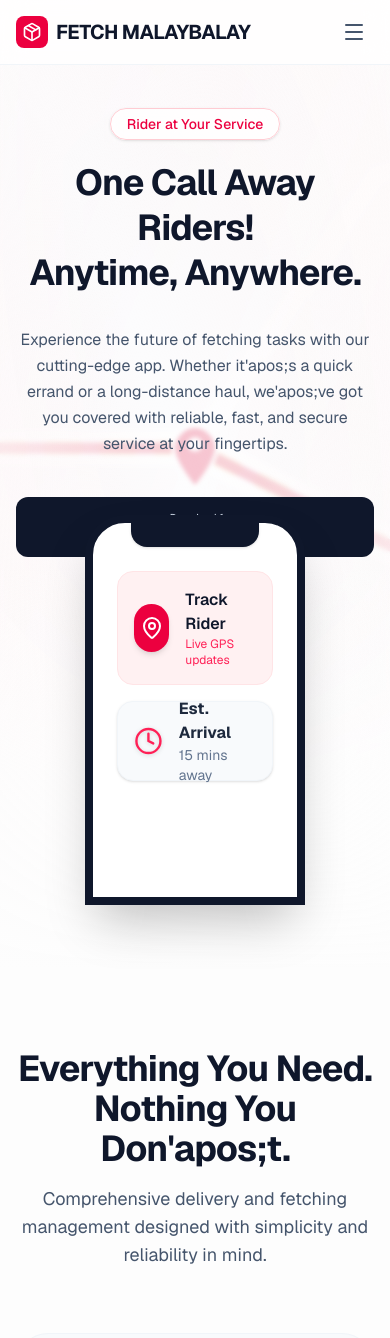
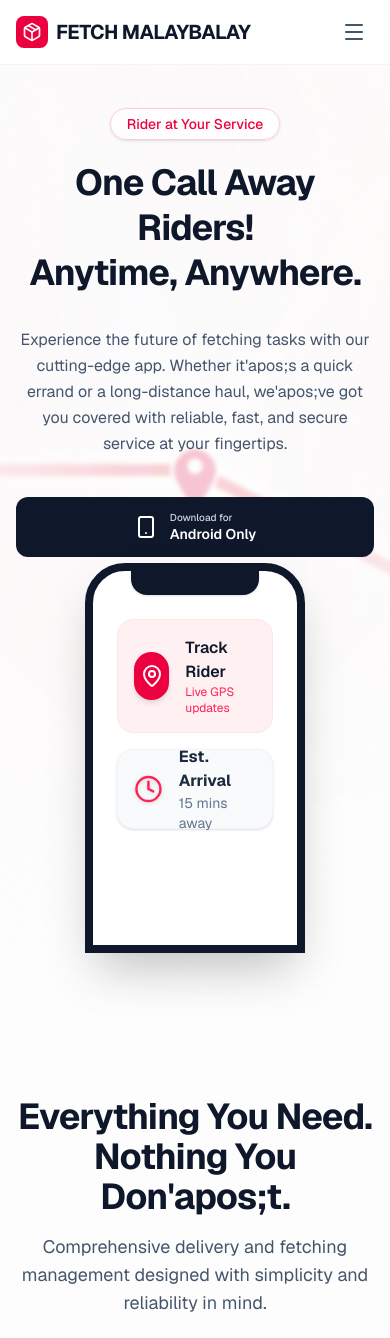
Before and after one commit to Arcelmacasling/Fetch-Landing, a Next.js app: page / in a window 390 px wide. Shown: the top 1338 px of the page. Built offline with nearby package versions, Linux system fonts and the light colour scheme.

Commit message:
Adjust mobile hero layout

```diff
--- a/app/page.tsx
+++ b/app/page.tsx
@@ -89,7 +89,7 @@
         <AnimatedMapBackground />
 
         <motion.div
-          className="relative z-20 text-center max-w-4xl mx-auto sticky top-24 md:top-36"
+          className="relative z-20 text-center max-w-4xl mx-auto md:sticky md:top-36"
           initial="initial"
           animate="animate"
           variants={stagger}
@@ -130,7 +130,7 @@
         </motion.div>
 
         {/* Floating Mockups Area */}
-        <div className="mt-12 md:mt-20 relative h-[300px] sm:h-[360px] md:h-[600px] w-full max-w-5xl mx-auto z-30 pointer-events-none md:sticky md:top-96">
+        <div className="mt-24 md:mt-20 relative h-[300px] sm:h-[360px] md:h-[600px] w-full max-w-5xl mx-auto z-30 pointer-events-none md:sticky md:top-96">
           <motion.div
             initial={{ opacity: 0, y: 100 }}
             animate={{ opacity: 1, y: 0 }}
@@ -161,7 +161,7 @@
             animate={{ opacity: 1, x: 0, y: 0, rotate: -10 }}
             transition={{ duration: 1, delay: 0.4, type: "spring" }}
             style={{ y: yLeft, opacity: opacitySide }}
-            className="absolute left-[10%] md:left-[5%] bottom-10 w-[240px] md:w-[280px] h-[400px] bg-slate-900 rounded-[32px] shadow-2xl border-[6px] border-slate-800 hidden sm:block p-6 pointer-events-auto"
+            className="absolute left-[10%] md:left-[5%] bottom-10 w-[240px] md:w-[280px] h-[400px] bg-slate-900 rounded-[32px] shadow-2xl border-[6px] border-slate-800 hidden md:block p-6 pointer-events-auto"
           >
              <div className="w-20 h-4 bg-slate-800 mx-auto rounded-full mb-8"></div>
              <div className="space-y-4">
@@ -189,7 +189,7 @@
             animate={{ opacity: 1, x: 0, y: 0, rotate: 10 }}
             transition={{ duration: 1, delay: 0.6, type: "spring" }}
             style={{ y: yRight, opacity: opacitySide }}
-            className="absolute right-[10%] md:right-[5%] bottom-20 w-[240px] md:w-[280px] h-[450px] bg-white rounded-[32px] shadow-2xl border-[6px] border-slate-100 hidden sm:block p-6 pointer-events-auto z-20"
+            className="absolute right-[10%] md:right-[5%] bottom-20 w-[240px] md:w-[280px] h-[450px] bg-white rounded-[32px] shadow-2xl border-[6px] border-slate-100 hidden md:block p-6 pointer-events-auto z-20"
           >
              <div className="w-20 h-4 bg-slate-200 mx-auto rounded-full mb-8"></div>
 
```
